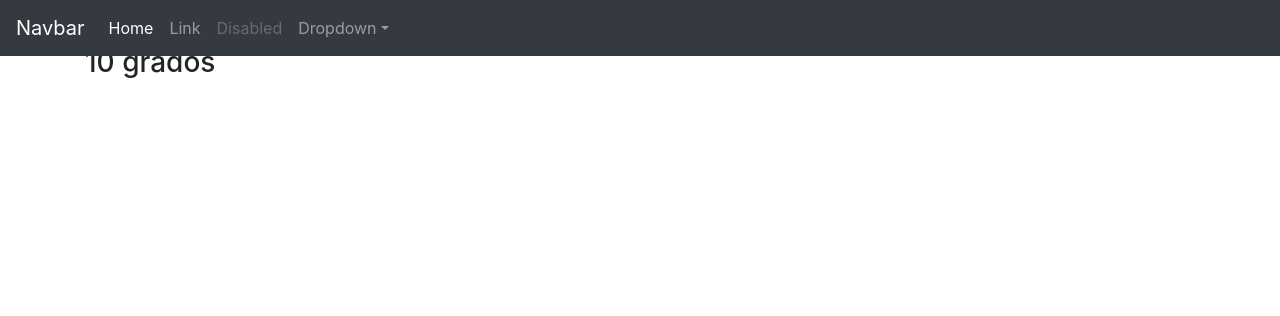
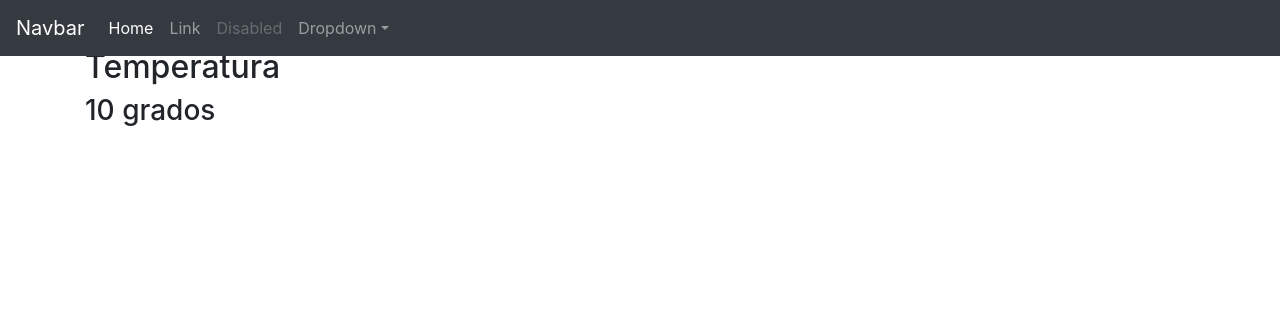
Before and after one commit to chrisRubiano/pi-garden, a Django app: template django_garden/garden/templates/sensors/temp.html in a window 1280 px wide. Shown: the top 316 px of the page. Run offline with Django 3.2, Linux system fonts and the light colour scheme; the template is opened without the code that fills it: most values are stand-ins (such as "Sample title", 1, 10 or a date in 2020); some libraries are stand-ins or nearby versions.

Commit message:
base template :ocean:

```diff
--- a/django_garden/garden/templates/base.html
+++ b/django_garden/garden/templates/base.html
@@ -21,7 +21,7 @@
 
     <body>
 
-    <nav class="navbar navbar-expand-md navbar-dark bg-dark fixed-top">
+    <nav class="navbar navbar-expand-md navbar-dark bg-dark fixed-top mb-5">
         <a class="navbar-brand" href="#">Navbar</a>
         <button class="navbar-toggler" type="button" data-toggle="collapse" data-target="#navbarsExampleDefault" aria-controls="navbarsExampleDefault" aria-expanded="false" aria-label="Toggle navigation">
         <span class="navbar-toggler-icon"></span>
@@ -50,7 +50,7 @@
         </div>
     </nav>
 
-    <main role="main" class="container">
+    <main role="main" class="container mt-5">
 
         {% block content %}
         {% endblock %}
```
